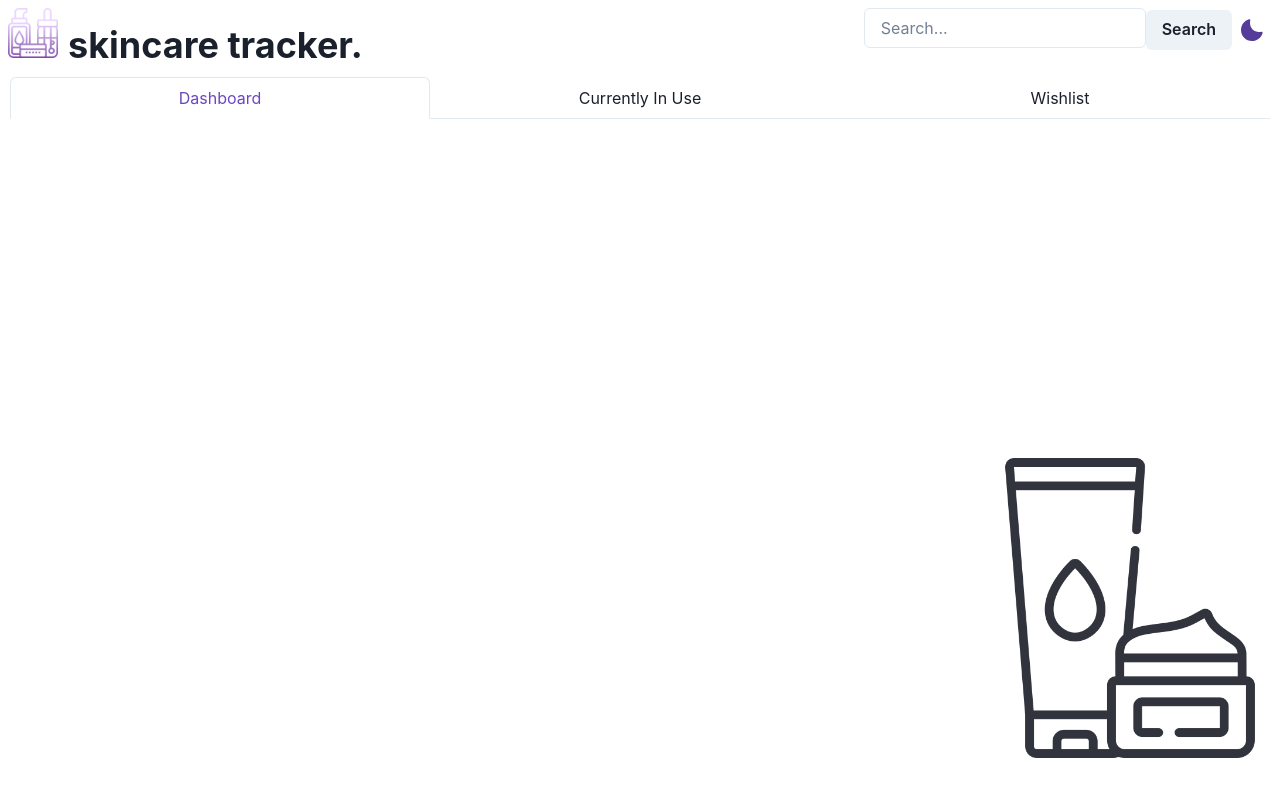
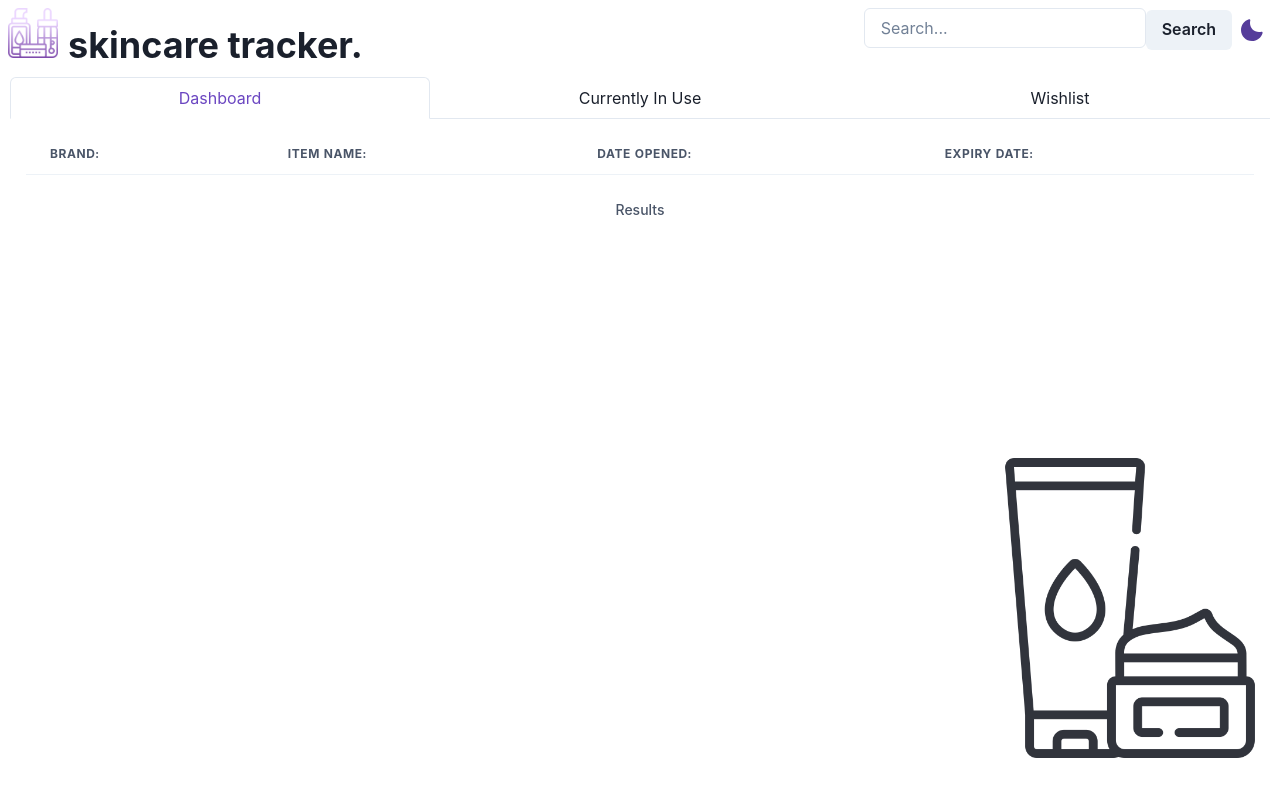
Before and after one commit to vvynz/skincare-tracker, a React (Create React App) app: page / in a window 1280 px wide. Shown: the top 796 px of the page. Built offline with nearby package versions, Linux system fonts and the light colour scheme.

Commit message:
Setup table to display the results from search

```diff
--- a/src/Components/SearchResults.jsx
+++ b/src/Components/SearchResults.jsx
@@ -1,23 +1,41 @@
-import {TableContainer,
+import {
+  TableContainer,
   Table,
   TableCaption,
   Thead,
   Tbody,
   Tr,
-  Th, Td} from "@chakra-ui/react";
+  Th,
+  Td,
+} from "@chakra-ui/react";
 
 export default function SearchResults({ results }) {
   console.log(results);
   return (
-    <div>
-      {results.map((item) => {
-        return (
-          <section>
-            <h2>{item.brand}:</h2>
-            <h4>{item.itemName}</h4>
-          </section>
-        );
-      })}
-    </div>
+    <TableContainer>
+      <Table>
+        <TableCaption>Results</TableCaption>
+        <Thead>
+          <Tr>
+            <Th>Brand:</Th>
+            <Th>Item Name:</Th>
+            <Th>Date Opened:</Th>
+            <Th>Expiry Date:</Th>
+          </Tr>
+        </Thead>
+        <Tbody>
+          {results.map((item) => {
+            return (
+              <Tr>
+                <Td>{item.brand}</Td>
+                <Td>{item.itemName}</Td>
+                <Td>{item.dateOpened}</Td>
+                <Td>{item.expiryDate}</Td>
+              </Tr>
+            );
+          })}
+        </Tbody>
+      </Table>
+    </TableContainer>
   );
 }
```
